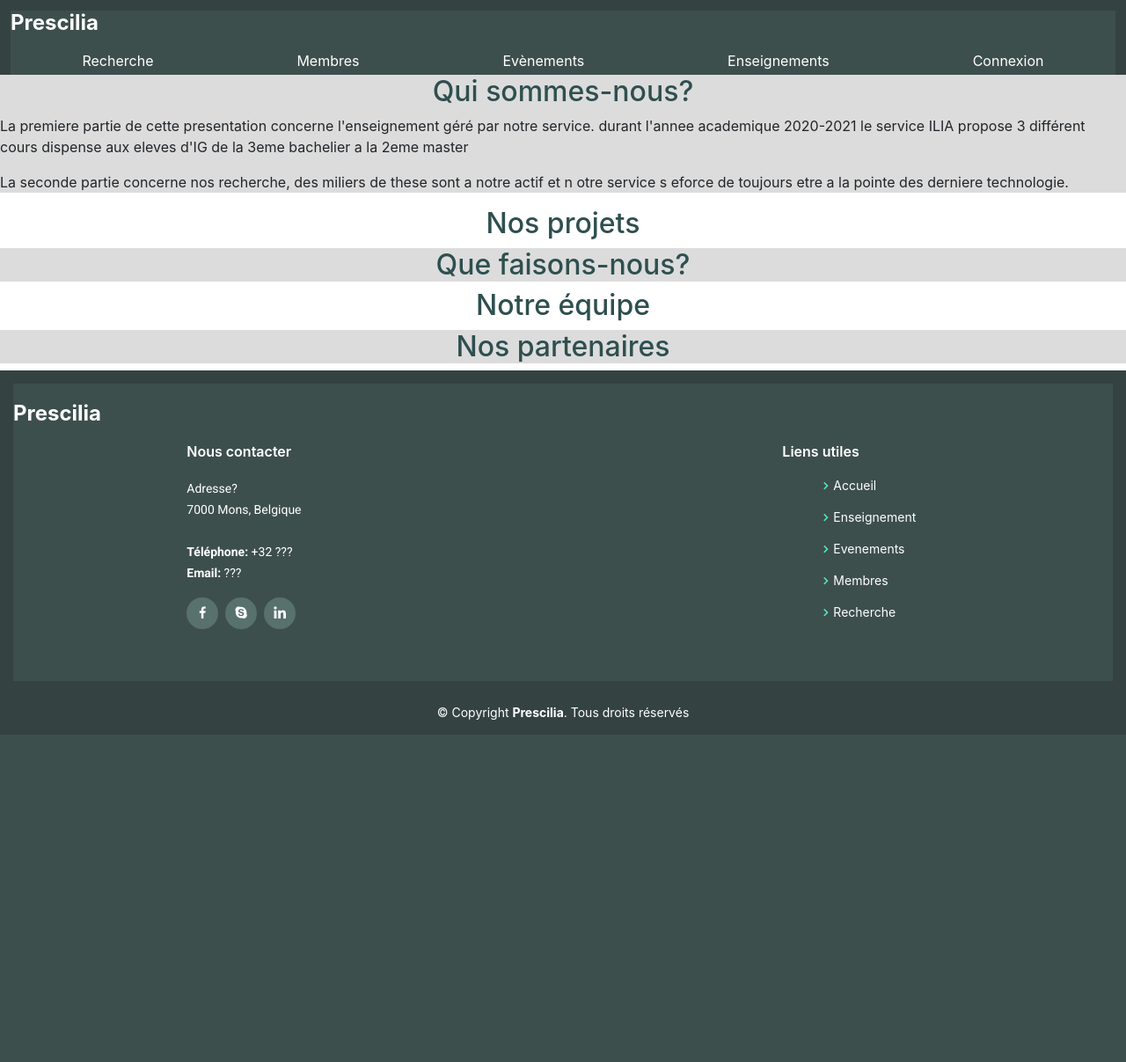
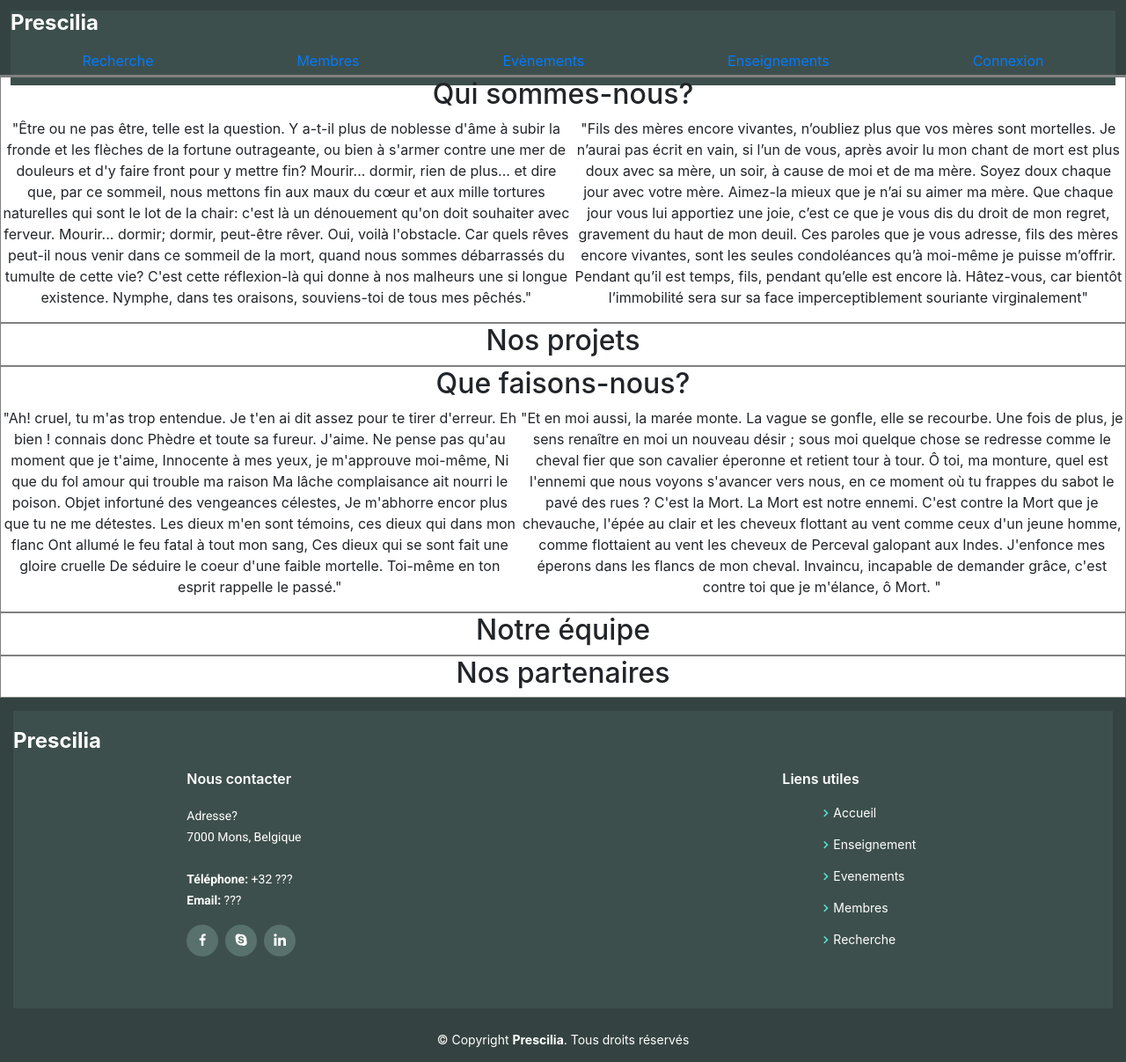
Before and after one commit to Tanguyvans/PRECILIA, a PHP site: page /MainPages/Accueil.php in a window 1280 px wide. Shown: the whole page at 88% size. Before the commit the page ends 818 px from the top, so only its background shows below. Run offline with PHP 8.4, Linux system fonts and the light colour scheme; some libraries are stand-ins or nearby versions.

Commit message:
acceuil update

```diff
--- a/MainPages/Accueil.php
+++ b/MainPages/Accueil.php
@@ -3,16 +3,17 @@
 
     <head>
         <meta charset="utf-8">
-        <meta content="width=device-width, initial-scale=1.0" name="viewport"> <!--adaptive response to the width of the device-->
-
+        <!--adaptive response to the width of the device-->
+        <meta content="width=device-width, initial-scale=1.0" name="viewport">
         <title>PRESCILIA - Acceuil</title>
-        <meta content="" name="descriptison"> <!--Description du site lors de la recherche-->
+        <!--Description du site lors de la recherche-->
+        <meta content="" name="descriptison">
         <meta content="" name="keywords">
         <link rel="stylesheet" href="../css/style.css"/>
+
+
     </head>
-    <!--==========================================
-    Description de la page
-    =============================================-->
+
     <body>
         <?php include '../templates/header.php' ?>
         <!--========== Section carousel ==============-->
@@ -20,48 +21,68 @@
 
         </section>
 
-        <section class="first">
-            <div class="first">
-                <h2 class="title">Qui sommes-nous?</h2>
-                <p class="who-p1">La premiere partie de cette presentation concerne l'enseignement
-                    géré par notre service. durant l'annee academique 2020-2021 le service ILIA
-                    propose 3 différent cours dispense aux eleves d'IG de la 3eme bachelier a la 2eme master</p>
-                <p class="who-p2">La seconde partie concerne nos recherche, des miliers de these sont a notre actif et n otre service
-                    s eforce de toujours etre a la pointe des derniere technologie. </p>
+        <section>
+            <h2>Qui sommes-nous?</h2>
+            <div class="doubleParagraphe">
+                <div><p>"Être ou ne pas être, telle est la question.
+                        Y a-t-il plus de noblesse d'âme à subir la fronde et les flèches de la fortune outrageante, ou bien à s'armer contre une mer de douleurs et d'y faire front pour y mettre fin?
+                        Mourir... dormir, rien de plus... et dire que, par ce sommeil, nous mettons fin aux maux du cœur et aux mille tortures naturelles qui sont le lot de la chair: c'est là un dénouement qu'on doit souhaiter avec ferveur.
+                        Mourir... dormir; dormir, peut-être rêver.
+                        Oui, voilà l'obstacle.
+                        Car quels rêves peut-il nous venir dans ce sommeil de la mort, quand nous sommes débarrassés du tumulte de cette vie?
+                        C'est cette réflexion-là qui donne à nos malheurs une si longue existence.
+                        Nymphe, dans tes oraisons, souviens-toi de tous mes pêchés."</p></div>
+                <div><p>"Fils des mères encore vivantes, n’oubliez plus que vos mères sont mortelles.
+                        Je n’aurai pas écrit en vain, si l’un de vous, après avoir lu mon chant de mort est plus doux avec sa mère,
+                        un soir, à cause de moi et de ma mère. Soyez doux chaque jour avec votre mère. Aimez-la mieux que je n’ai su aimer ma mère.
+                        Que chaque jour vous lui apportiez une joie, c’est ce que je vous dis du droit de mon regret, gravement du haut de mon deuil.
+                        Ces paroles que je vous adresse, fils des mères encore vivantes, sont les seules condoléances qu’à moi-même je puisse m’offrir.
+                        Pendant qu’il est temps, fils, pendant qu’elle est encore là. Hâtez-vous, car bientôt l’immobilité sera sur sa face imperceptiblement
+                        souriante virginalement"</p></div>
             </div>
         </section>
 
 
-        <section class="second">
+        <section>
             <h2>Nos projets</h2>
-            <!--afficher les projets récent, une photo et surtout le titre et peu etre l auteur-->
-            <!--[...] qui emmene vers la page projet -->
         </section>
 
 
-        <section class="first">
-            <div class="first">
-                <!--que faisons-nous? que du texte comme dans qui somme nous-->
-                <h2>Que faisons-nous?</h2>
+        <section>
+            <h2>Que faisons-nous?</h2>
+            <div class="doubleParagraphe">
+                <div><p>"Ah! cruel, tu m'as trop entendue.
+                        Je t'en ai dit assez pour te tirer d'erreur.
+                        Eh bien ! connais donc Phèdre et toute sa fureur.
+                        J'aime. Ne pense pas qu'au moment que je t'aime,
+                        Innocente à mes yeux, je m'approuve moi-même,
+                        Ni que du fol amour qui trouble ma raison
+                        Ma lâche complaisance ait nourri le poison.
+                        Objet infortuné des vengeances célestes,
+                        Je m'abhorre encor plus que tu ne me détestes.
+                        Les dieux m'en sont témoins, ces dieux qui dans mon flanc
+                        Ont allumé le feu fatal à tout mon sang,
+                        Ces dieux qui se sont fait une gloire cruelle
+                        De séduire le coeur d'une faible mortelle.
+                        Toi-même en ton esprit rappelle le passé."</p></div>
+                <div><p>"Et en moi aussi, la marée monte. La vague se gonfle, elle se recourbe. Une fois de plus,
+                        je sens renaître en moi un nouveau désir ; sous moi quelque chose se redresse comme le cheval fier
+                        que son cavalier éperonne et retient tour à tour. Ô toi, ma monture, quel est l'ennemi que nous voyons
+                        s'avancer vers nous, en ce moment où tu frappes du sabot le pavé des rues ? C'est la Mort.
+                        La Mort est notre ennemi. C'est contre la Mort que je chevauche, l'épée au clair et les cheveux flottant au vent comme
+                        ceux d'un jeune homme, comme flottaient au vent les cheveux de Perceval galopant aux Indes.
+                        J'enfonce mes éperons dans les flancs de mon cheval. Invaincu, incapable de demander grâce,
+                        c'est contre toi que je m'élance, ô Mort. "</p></div>
             </div>
-
-
         </section>
 
 
-        <section class="second">
+        <section>
             <h2>Notre équipe</h2>
-            <!-- a reflechir si on le laisse -->
-            <!--[...] qui emmene vers la page membre -->
         </section>
 
-        <section class="first">
-            <div class="first">
-                <h2 class = "partenaires-title">Nos partenaires</h2>
-
-                <!-- les logo, leur noms, leurs appréciations (texte) -->
-
-            </div>
+        <section>
+            <h2>Nos partenaires</h2>
         </section>
 
         <?php include '../templates/footer.php' ?>
--- a/css/pageH.css
+++ b/css/pageH.css
@@ -1,10 +1,9 @@
 #header {
-
     height: 85px;
     padding: 12px 12px 0px 12px;
     background: #344341;
 }
-#header h3 {
+#header h1 {
     color: #fff;
     font-size: 24px;
     margin: 0 0 20px 0;
@@ -22,19 +21,8 @@
     justify-content:space-around;
     align-items: start;
     height:40px;
-    color:#fff;
+}
 
-}
-#header a{
+a{
     color:#fff;
 }
-
-#header .logo h1 {
-    font-size: 28px;
-    margin: 0;
-    padding: 10px 0;
-    line-height: 1;
-    font-weight: 400;
-    color: #fff;
-
-}
--- a/css/style.css
+++ b/css/style.css
@@ -1,3 +1,11 @@
+body {
+  font: 12px/18px "Lucida Grande", "Lucida Sans Unicode", Arial, Verdana, sans-serif;
+  background-color: #fff;
+  color: #333;
+  margin: 0;
+  padding: 0;
+}
+
 label {
   display: block;
   margin: 5px 0;
@@ -5,9 +13,13 @@ label {
 
 h2 {
   text-align: center;
-  color : darkslategray;
 }
 
-section .first {
-  background-color: gainsboro;
+section {
+  border: 1px solid gray;
 }
+
+.doubleParagraphe {
+  display: flex;
+  text-align: center;
+}
--- a/templates/header.php
+++ b/templates/header.php
@@ -6,19 +6,7 @@
         <title>Header</title>
         <meta content="" name="descriptison">
         <meta content="" name="keywords">
-        <!-- Favicons -->
-        <link href="assets/img/favicon.png" rel="icon">
-        <link href="assets/img/apple-touch-icon.png" rel="apple-touch-icon">
-        <!-- Google Fonts -->
-        <link href="https://fonts.googleapis.com/css?family=Open+Sans:300,300i,400,400i,600,600i,700,700i|Roboto:300,300i,400,400i,500,500i,700,700i|Poppins:300,300i,400,400i,500,500i,600,600i,700,700i"
-              rel="stylesheet">
-        <!-- Vendor CSS Files -->
-        <link href="assets/vendor/bootstrap/css/bootstrap.min.css" rel="stylesheet">
-        <link href="assets/vendor/icofont/icofont.min.css" rel="stylesheet">
-        <link href="assets/vendor/boxicons/css/boxicons.min.css" rel="stylesheet">
-        <link href="assets/vendor/animate.css/animate.min.css" rel="stylesheet">
-        <link href="assets/vendor/owl.carousel/assets/owl.carousel.min.css" rel="stylesheet">
-        <link href="assets/vendor/venobox/venobox.css" rel="stylesheet">
+
         <!-- Template Main CSS File -->
         <link href="../css/pageH.css" rel="stylesheet">
     </head>
@@ -27,7 +15,7 @@
         <header id="header">
             <div id="container">
                 <div id="container1">
-                    <a href='../MainPages/Accueil.php'> <h3> Prescilia </h3> </a>
+                    <a href='../MainPages/Accueil.php'> <h1> Prescilia </h1> </a>
                 </div>
                 <nav id="container2">
                     <div class="active"><a href='../MainPages/Recherche.php'>Recherche</a></div>
```
